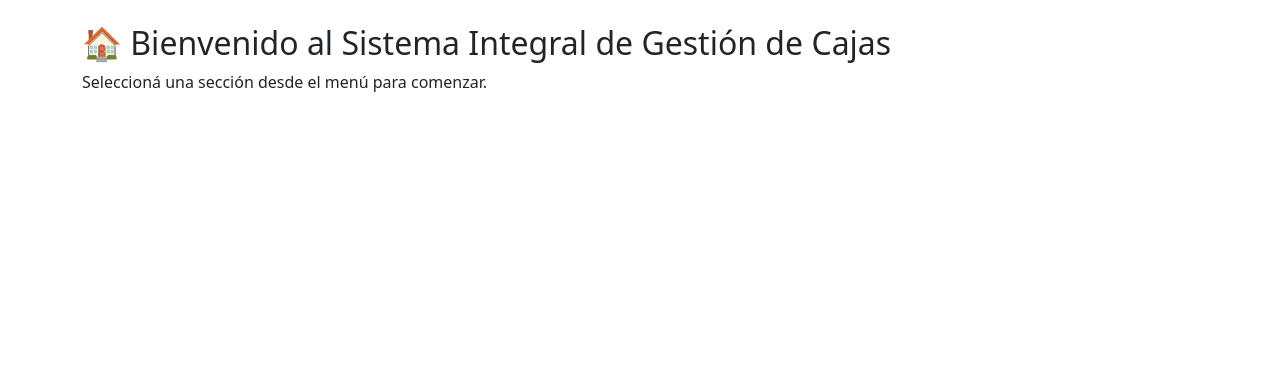
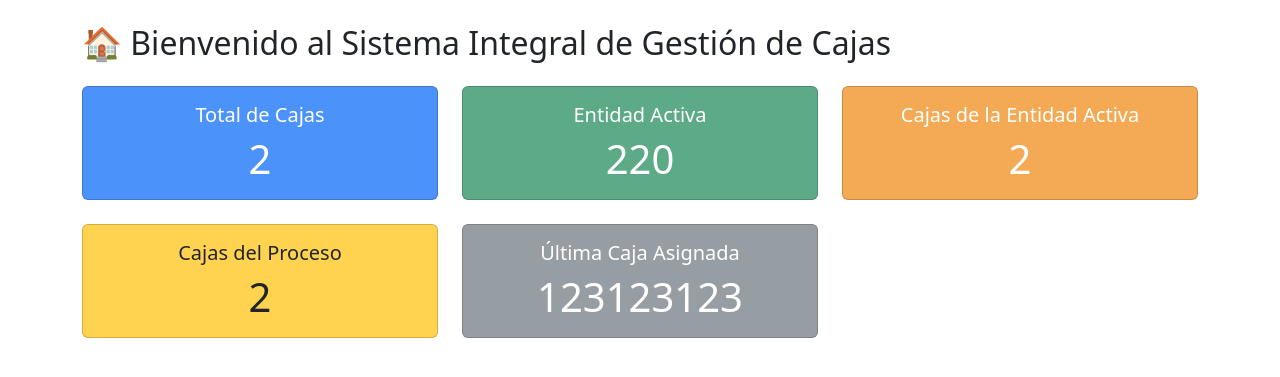
Before and after one commit to sirackxlel/GestionCajas, a Django app: page / in a window 1280 px wide. Shown: the part 56-433 px from the top of the page. Run offline with Django 5.2, Linux system fonts and the light colour scheme; a user stored in the database is signed in; data comes from the database, SQL or seed files in the repository.

Commit message:
Agrego datos en bienvenida

```diff
--- a/cajas/views.py
+++ b/cajas/views.py
@@ -110,4 +110,27 @@ def historial(request):
 
 @login_required
 def inicio(request):
-    return render(request, 'inicio.html')
+    total_cajas = Caja.objects.count()
+    entidad_activa = Entidad.objects.filter(activa=True).first()
+
+    if entidad_activa:
+        cajas_entidad_activa = Caja.objects.filter(entidad=entidad_activa).count()
+        cajas_proceso = Caja.objects.filter(entidad__proceso=entidad_activa.proceso).count()
+    else:
+        cajas_entidad_activa = 0
+        cajas_proceso = 0
+
+    ultima_caja = (
+        Caja.objects.filter(responsable=request.user)
+        .order_by('-fecha_asignacion')
+        .first()
+    )
+
+    context = {
+        'total_cajas': total_cajas,
+        'entidad_activa': entidad_activa,
+        'cajas_entidad_activa': cajas_entidad_activa,
+        'cajas_proceso': cajas_proceso,
+        'ultima_caja': ultima_caja,
+    }
+    return render(request, 'inicio.html', context)
--- a/templates/inicio.html
+++ b/templates/inicio.html
@@ -1,6 +1,54 @@
 {% extends 'base.html' %}
 {% block title %}Inicio{% endblock %}
 {% block content %}
-<h2>🏠 Bienvenido al Sistema Integral de Gestión de Cajas</h2>
-<p>Seleccioná una sección desde el menú para comenzar.</p>
+<h2 class="mb-4">🏠 Bienvenido al Sistema Integral de Gestión de Cajas</h2>
+<style>
+    .card.bg-primary    { background-color: rgba(0, 100, 250, 0.7) !important; }
+    .card.bg-success    { background-color: rgba(25, 135, 84, 0.7) !important; }
+    .card.bg-info       { background-color: rgba(240, 134, 13, 0.7) !important; }
+    .card.bg-warning    { background-color: rgba(255, 193, 7, 0.7) !important; }
+    .card.bg-secondary  { background-color: rgba(108, 117, 125, 0.7) !important; }
+</style>
+<div class="row row-cols-1 row-cols-md-3 g-4 mb-4">
+    <div class="col">
+        <div class="card text-white bg-primary h-100">
+            <div class="card-body text-center">
+                <h5 class="card-title">Total de Cajas</h5>
+                <p class="display-6 m-0">{{ total_cajas }}</p>
+            </div>
+        </div>
+    </div>
+    <div class="col">
+        <div class="card text-white bg-success h-100">
+            <div class="card-body text-center">
+                <h5 class="card-title">Entidad Activa</h5>
+                <p class="display-6 m-0">{{ entidad_activa.nombre|default:'-' }}</p>
+            </div>
+        </div>
+    </div>
+    <div class="col">
+        <div class="card text-white bg-info h-100">
+            <div class="card-body text-center">
+                <h5 class="card-title">Cajas de la Entidad Activa</h5>
+                <p class="display-6 m-0">{{ cajas_entidad_activa }}</p>
+            </div>
+        </div>
+    </div>
+    <div class="col">
+        <div class="card text-dark bg-warning h-100">
+            <div class="card-body text-center">
+                <h5 class="card-title">Cajas del Proceso</h5>
+                <p class="display-6 m-0">{{ cajas_proceso }}</p>
+            </div>
+        </div>
+    </div>
+    <div class="col">
+        <div class="card text-white bg-secondary h-100">
+            <div class="card-body text-center">
+                <h5 class="card-title">Última Caja Asignada</h5>
+                <p class="display-6 m-0">{{ ultima_caja.numero|default:'-' }}</p>
+            </div>
+        </div>
+    </div>
+</div>
 {% endblock %}
```
